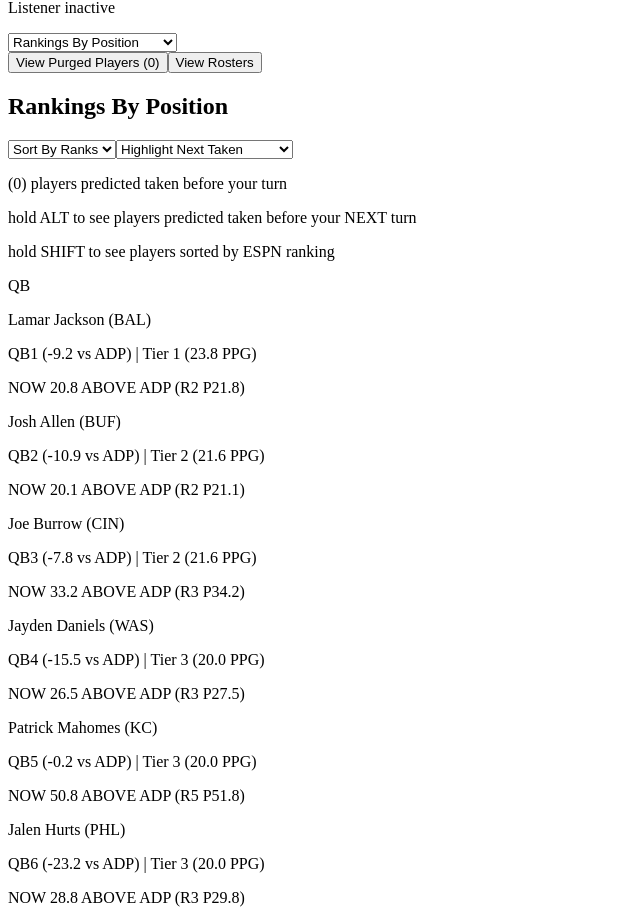
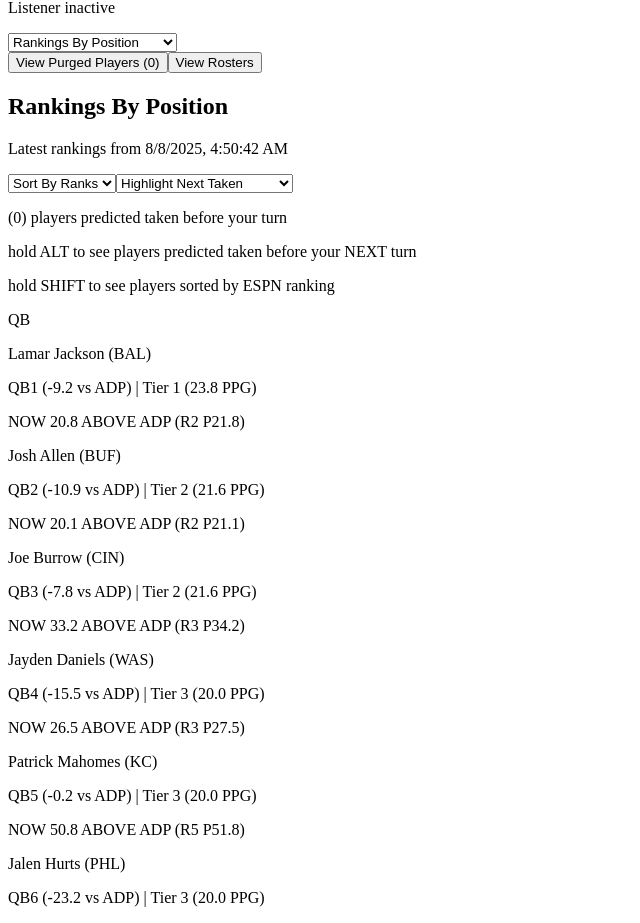
Before and after one commit to tlskins/ff-draft-dashboard, a Next.js app: page / in a window 1280 px wide. Shown: the part 1776-2699 px from the top of the page, without its empty margins (0-640 px from the left). Built offline with nearby package versions, Linux system fonts and the light colour scheme.

Commit message:
fix: rankings

```diff
--- a/behavior/hooks/useRanks.ts
+++ b/behavior/hooks/useRanks.ts
@@ -350,7 +350,7 @@
     setRankings,
   ])
 
-  const onUpdateTierBoundary = (position: keyof PlayerRanks, tierNumber: number, newBoundaryIndex: number, rankingsSummary: RankingSummary) => {
+  const onUpdateTierBoundary = (position: keyof PlayerRanks, tierNumber: number, newBoundaryIndex: number) => {
     if (!isEditingCustomRanking || !canEditCustomRankings() || newBoundaryIndex < 1) return
 
     const positionPlayers = [...playerRanks[position]]
--- a/components/RankingsBoard.tsx
+++ b/components/RankingsBoard.tsx
@@ -1,7 +1,7 @@
 import React, { useState, useMemo } from "react"
 
 import { myCurrentRound, PlayerRanks, Roster } from '../behavior/draft'
-import { Player, FantasySettings, BoardSettings, RankingSummary, ThirdPartyRanker } from "../types"
+import { Player, FantasySettings, BoardSettings, RankingSummary, Rankings } from "../types"
 import { DraftView, SortOption, HighlightOption } from "../pages"
 import { getDraftBoard } from '../behavior/DraftBoardUtils'
 import { isTitleCard, PredictedPicks } from '../types/DraftBoardTypes'
@@ -54,10 +54,8 @@
   viewRosterIdx: number,
   listenerActive: boolean,
   activeDraftListenerTitle: string | null,
-  copiedRanker: ThirdPartyRanker | null,
-  rankingsCachedAt: string | null,
-  rankingsEditedAt: string | null,
   loadCurrentRankings: () => void,
+  rankings: Rankings,
 }
 
 const RankingsBoard = ({
@@ -96,9 +94,7 @@
   viewRosterIdx,
   listenerActive,
   activeDraftListenerTitle,
-  copiedRanker,
-  rankingsCachedAt,
-  rankingsEditedAt,
+  rankings,
   loadCurrentRankings,
   onSelectPlayer,
   onPurgePlayer,
@@ -166,9 +162,7 @@
         setSortOption={setSortOption}
         highlightOption={highlightOption}
         setHighlightOption={setHighlightOption}
-        rankingsCachedAt={rankingsCachedAt}
-        rankingsEditedAt={rankingsEditedAt}
-        copiedRanker={copiedRanker}
+        rankings={rankings}
       />
     )
   }
@@ -190,7 +184,7 @@
       }
     })
 
-    if (canEditCustomRankings && !copiedRanker) {
+    if (canEditCustomRankings && !rankings.copiedRanker) {
       dropdownOptions.push({
         title: "Load Saved Rankings",
         callback: () => {
@@ -203,7 +197,7 @@
       })
     }
 
-    if (copiedRanker) {
+    if (rankings.copiedRanker) {
       dropdownOptions.push({
         title: "Load Latest Rankings",
         callback: loadCurrentRankings
@@ -211,7 +205,7 @@
     }
 
     return dropdownOptions
-  }, [hasSavedCustomRankings, canEditCustomRankings, copiedRanker, loadCurrentRankings, clearSavedCustomRankings])
+  }, [hasSavedCustomRankings, canEditCustomRankings, rankings.copiedRanker, loadCurrentRankings, clearSavedCustomRankings])
 
 
   return(
--- a/components/views/RankingView.tsx
+++ b/components/views/RankingView.tsx
@@ -28,9 +28,7 @@
   highlightOption,
   setHighlightOption,
   viewPlayerId,
-  rankingsCachedAt,
-  copiedRanker,
-  rankingsEditedAt,
+  rankings,
 }: RankingViewProps) => {
   const [shownPlayerBg, setShownPlayerBg] = useState("")
   const [animatingOutPlayers, setAnimatingOutPlayers] = useState<Set<string>>(new Set())
@@ -80,7 +78,7 @@
   const draftBoardView = draftBoard.standardView
   const showNextPreds = highlightOption === HighlightOption.PREDICTED_TAKEN_NEXT_TURN
   const rankByAdp = sortOption === SortOption.ADP
-  const isUsingCustomRanks = copiedRanker && rankingsCachedAt && rankingsEditedAt
+  const isUsingCustomRanks = rankings.copiedRanker && rankings.cachedAt && rankings.editedAt
 
   return (
     <>
@@ -94,13 +92,13 @@
                 <div className="h-1">
                   { isUsingCustomRanks &&
                     <p className="text-xs">
-                      Base { copiedRanker } ranks from { new Date(rankingsCachedAt).toLocaleString() } last edited { new Date(rankingsEditedAt).toLocaleString() }
+                      Base { rankings.copiedRanker } ranks from { new Date(rankings.cachedAt).toLocaleString() } last edited { new Date(rankings.editedAt).toLocaleString() }
                     </p>
                   }
                   {
-                    !isUsingCustomRanks && rankingsCachedAt &&
+                    !isUsingCustomRanks && rankings.cachedAt &&
                     <p className="text-xs">
-                      Latest rankings from { new Date(rankingsCachedAt).toLocaleString() }
+                      Latest rankings from { new Date(rankings.cachedAt).toLocaleString() }
                     </p>
                   }
                 </div>
--- a/pages/index.tsx
+++ b/pages/index.tsx
@@ -69,9 +69,7 @@
     draftHistory,
     isEditingCustomRanking,
     playerTargets,
-    copiedRanker,
-    rankingsCachedAt,
-    rankingsEditedAt,
+    rankings,
     // funcs
     onDraftPlayer,
     onRemoveDraftedPlayer,
@@ -502,7 +500,6 @@
                 onReorderPlayer={onReorderPlayerInPosition}
                 onStartCustomRanking={handleStartCustomRanking}
                 onFinishCustomRanking={handleFinishCustomRanking}
-                onClearCustomRanking={handleClearCustomRanking}
                 onUpdateTierBoundary={onUpdateTierBoundary}
                 onCancelCustomRanking={() => {
                   setDraftView(DraftView.RANKING)
@@ -520,10 +517,8 @@
                 viewRosterIdx={myPickNum-1}
                 listenerActive={listenerActive}
                 activeDraftListenerTitle={activeDraftListenerTitle}
-                copiedRanker={copiedRanker}
-                rankingsCachedAt={rankingsCachedAt}
-                rankingsEditedAt={rankingsEditedAt}
                 loadCurrentRankings={loadCurrentRankings}
+                rankings={rankings}
               />
             </div>
 
--- a/types/DraftBoardTypes.ts
+++ b/types/DraftBoardTypes.ts
@@ -1,4 +1,4 @@
-import { Player, FantasySettings, BoardSettings, RankingSummary, ThirdPartyRanker } from "."
+import { Player, FantasySettings, BoardSettings, RankingSummary, ThirdPartyRanker, Rankings } from "."
 import { PlayerRanks, Roster } from "../behavior/draft"
 import { SortOption, HighlightOption } from "../pages"
 
@@ -54,9 +54,7 @@
   setSortOption: (option: SortOption) => void
   highlightOption: HighlightOption
   setHighlightOption: (option: HighlightOption) => void
-  rankingsCachedAt: string | null
-  copiedRanker: ThirdPartyRanker | null
-  rankingsEditedAt: string | null
+  rankings: Rankings
 }
 
 // Props specific to edit rankings view
```
Also changed, not shown: components/positionRankings.tsx (+7 -13 lines).
